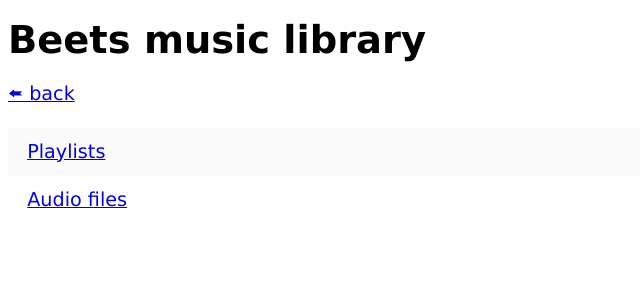
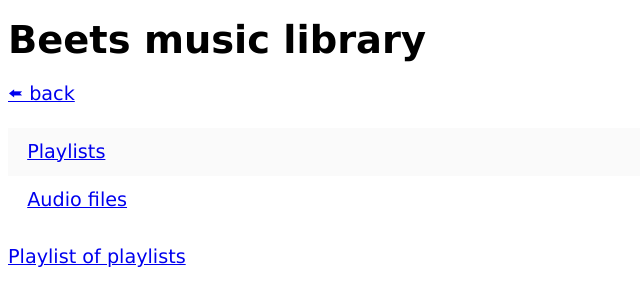
Before and after one commit to mgoltzsche/beets-webm3u, a Flask app: page / in a window 1280 px wide. Shown: the top 306 px of the page, without its empty margins (0-640 px from the left). Run offline with Flask 3, Linux system fonts and the light colour scheme.

Commit message:
feat: add index.m3u8 endpoint
This endpoint allows to request a m3u8 playlist that contains URLs to all other playlists.

```diff
--- a/beetsplug/webm3u/routes.py
+++ b/beetsplug/webm3u/routes.py
@@ -1,9 +1,10 @@
 import os
 import re
+import glob
 from flask import Flask, Blueprint, send_from_directory, send_file, abort, render_template, request, url_for, jsonify, Response, stream_with_context
 from beets import config
 from pathlib import Path
-from urllib.parse import quote
+from urllib.parse import quote, quote_plus
 from beetsplug.webm3u.playlist import parse_playlist
 
 MIMETYPE_HTML = 'text/html'
@@ -14,12 +15,22 @@
 
 _format_regex = re.compile(r'\$[a-z0-9_]+')
 
+@bp.route('/playlists/index.m3u8')
+def playlist_index():
+    uri_format = request.args.get('uri-format')
+    root_dir = _playlist_dir()
+    playlists = glob.glob(os.path.join(root_dir, "**.m3u8"))
+    print(playlists)
+    q = ''
+    if uri_format:
+        q = f"?uri-format={quote_plus(uri_format)}"
+    lines = [_m3u_line(path, q) for path in playlists]
+    return f"#EXTM3U\n{''.join(lines)}"
+
 @bp.route('/playlists/', defaults={'path': ''})
 @bp.route('/playlists/<path:path>')
 def playlists(path):
-    root_dir = config['webm3u']['playlist_dir'].get()
-    if not root_dir:
-        root_dir = config['smartplaylist']['playlist_dir'].get()
+    root_dir = _playlist_dir()
     return _serve_files('Playlists', root_dir, path, _filter_m3u_files, _send_playlist)
 
 @bp.route('/audio/', defaults={'path': ''})
@@ -27,6 +38,17 @@
 def audio(path):
     root_dir = config['directory'].get()
     return _serve_files('Audio files', root_dir, path, _filter_none, _send_file)
+
+def _m3u_line(filepath, query):
+    title = Path(os.path.basename(filepath)).stem
+    uri = _item_url('playlists', filepath, _playlist_dir())
+    return f'#EXTINF:0,{title}\n{uri}{query}\n'
+
+def _playlist_dir():
+    root_dir = config['webm3u']['playlist_dir'].get()
+    if not root_dir:
+        return config['smartplaylist']['playlist_dir'].get()
+    return root_dir
 
 def _send_file(filepath):
     return send_file(filepath)
@@ -45,15 +67,16 @@
         if item_uri.startswith('./') or item_uri.startswith('../'):
             item_uri = os.path.join(playlist_dir, item_uri)
         item_uri = os.path.normpath(item_uri)
-        item_uri = os.path.relpath(item_uri, music_dir)
-        if item_uri.startswith('../'):
-            raise ValueError(f"playlist {filepath} item path is outside the root directory: {item_uri}")
-        item_uri = url_for('webm3u_bp.audio', path=item_uri)
-        item_uri = f"{request.host_url.rstrip('/')}{item_uri}"
+        item_uri = _item_url('audio', item_uri, music_dir)
         if uri_format:
             item.attrs['url'] = item_uri
             item_uri = _format_regex.sub(_format(item.attrs), uri_format)
         yield f"#EXTINF:{item.duration},{item.title}\n{item_uri}\n"
+
+def _item_url(endpoint, filepath, root_dir):
+    item_uri = os.path.relpath(filepath, root_dir)
+    item_uri = url_for(f'webm3u_bp.{endpoint}', path=item_uri)
+    return f"{request.host_url.rstrip('/')}{item_uri}"
 
 def _format(attrs):
     return lambda m: attrs.get(m.group(0)[1:])
--- a/beetsplug/webm3u/templates/index.html
+++ b/beetsplug/webm3u/templates/index.html
@@ -17,5 +17,8 @@
   <li><a href="playlists/">Playlists</a></li>
   <li><a href="audio/">Audio files</a></li>
 </ul>
+<p>
+<a href="playlists/index.m3u8">Playlist of playlists</a>
+</p>
 </body>
 </html>
```
Also changed, not shown: README.md.
